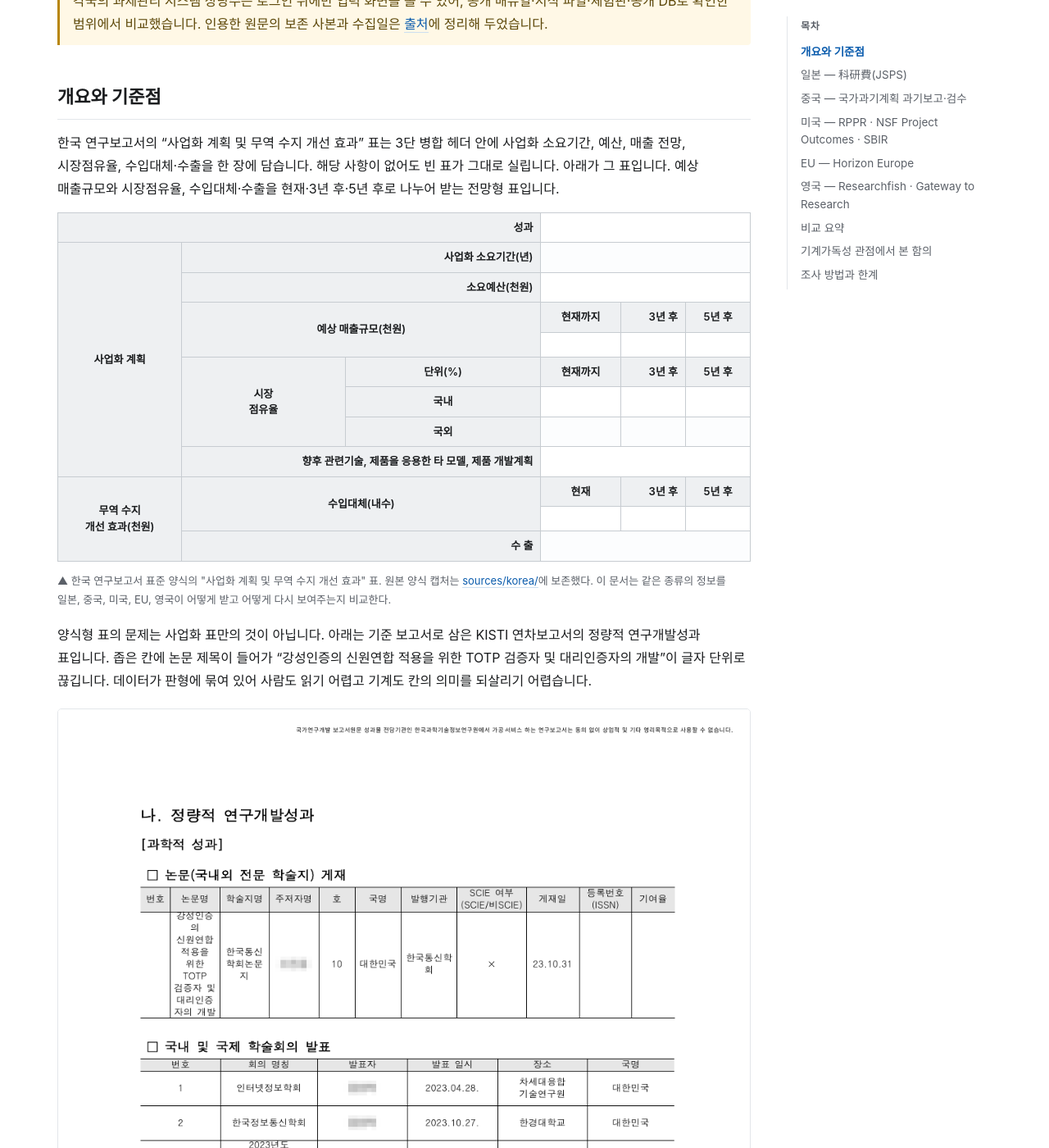
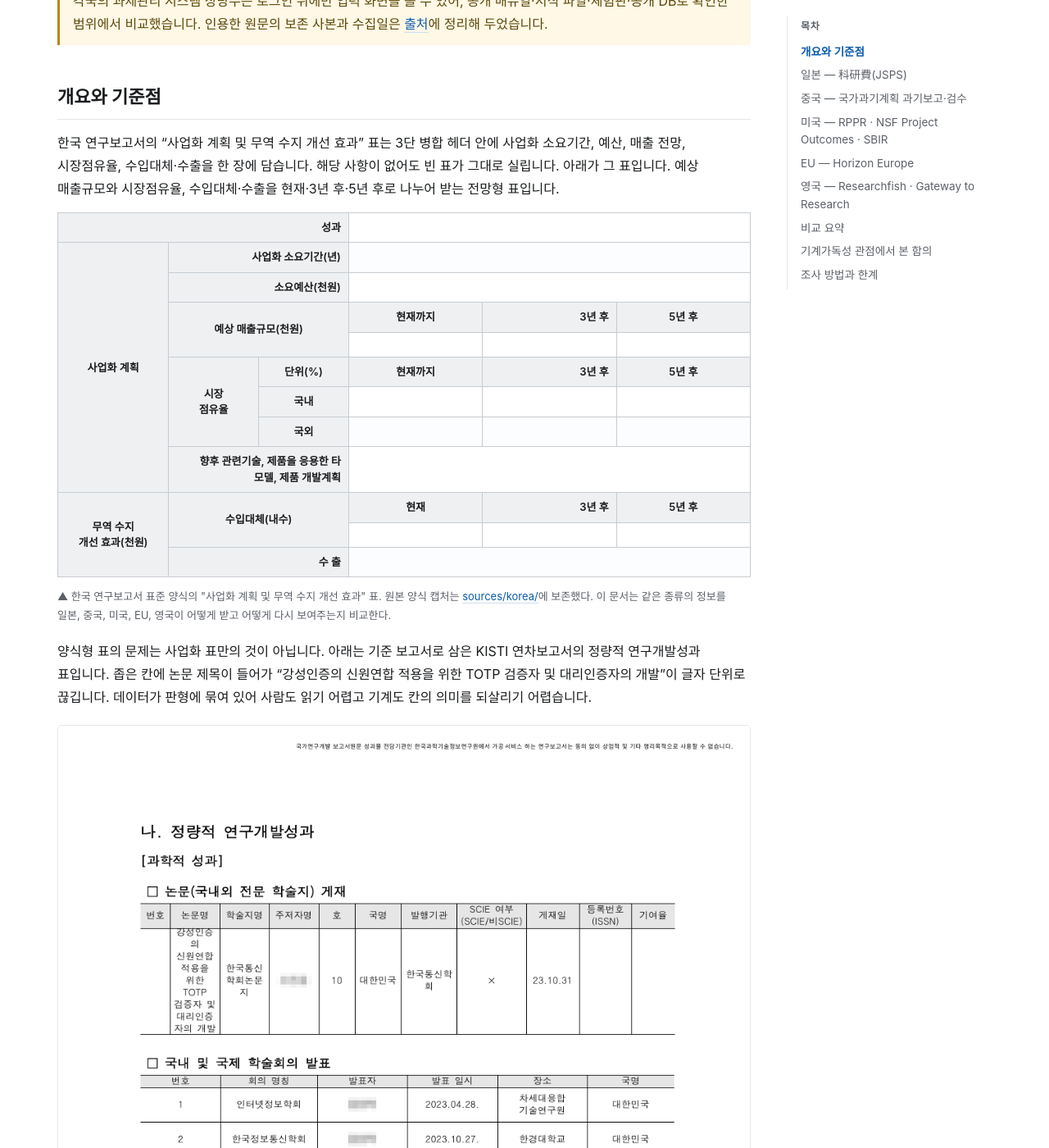
Before and after one commit to msjang/machine-ready-report-survey, a Jekyll site: the page built from report.md, in a window 1280 px wide and 1400 px high, scrolled down 322 px. Shown: the whole window at 82% size. Built offline with Jekyll 4.4.1, drawn with Linux system fonts in a browser that asks for light colours; our own code applies the rules of GitHub Pages for plain Markdown files.

Commit message:
site: 사업화·무역 수지 표에 원본 열 비율 적용
- 원본 양식 이미지의 세로 격자선을 실측해 colgroup width 지정
  (외부라벨 16% · 시장점유율/단위 각 13% · 현재/3년 후/5년 후 각 19.3%)
- table-layout:fixed 로 비율 고정

Co-Authored-By: Claude Opus 4.8 <noreply@anthropic.com>

```diff
--- a/report.md
+++ b/report.md
@@ -11,14 +11,17 @@
 한국 연구보고서의 "사업화 계획 및 무역 수지 개선 효과" 표는 3단 병합 헤더 안에 사업화 소요기간, 예산, 매출 전망, 시장점유율, 수입대체·수출을 한 장에 담습니다. 해당 사항이 없어도 빈 표가 그대로 실립니다. 아래가 그 표입니다. 예상 매출규모와 시장점유율, 수입대체·수출을 현재·3년 후·5년 후로 나누어 받는 전망형 표입니다.
 
 <style>
-.kr-form{border-collapse:collapse;width:100%;font-size:13px;line-height:1.5}
-.kr-form td{border:1px solid #c7ccd1;padding:8px 9px;text-align:center;vertical-align:middle}
+.kr-form{border-collapse:collapse;width:100%;table-layout:fixed;font-size:13px;line-height:1.5}
+.kr-form td{border:1px solid #c7ccd1;padding:8px 9px;text-align:center;vertical-align:middle;word-break:keep-all}
 .kr-form td.l{background:#eef0f2;font-weight:600}
 .kr-form td.h{background:#eef0f2;font-weight:600}
 .kr-form td.e{height:30px}
 </style>
 
 <table class="kr-form">
+<colgroup>
+<col style="width:16%"><col style="width:13%"><col style="width:13%"><col style="width:19.34%"><col style="width:19.33%"><col style="width:19.33%">
+</colgroup>
 <tbody>
 <tr><td class="l" colspan="3">성과</td><td class="e" colspan="3"></td></tr>
 <tr><td class="l" rowspan="8">사업화 계획</td><td class="l" colspan="2">사업화 소요기간(년)</td><td class="e" colspan="3"></td></tr>
```
